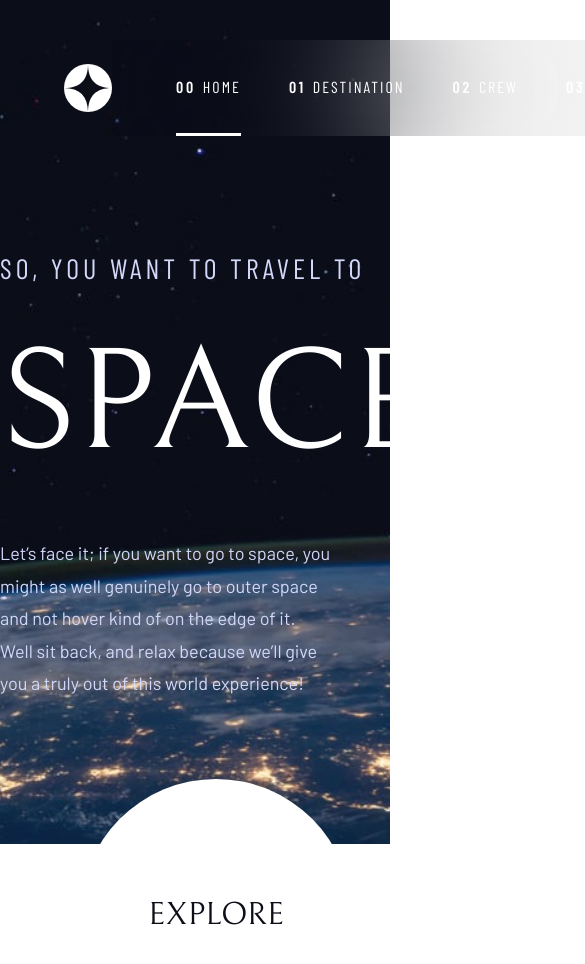
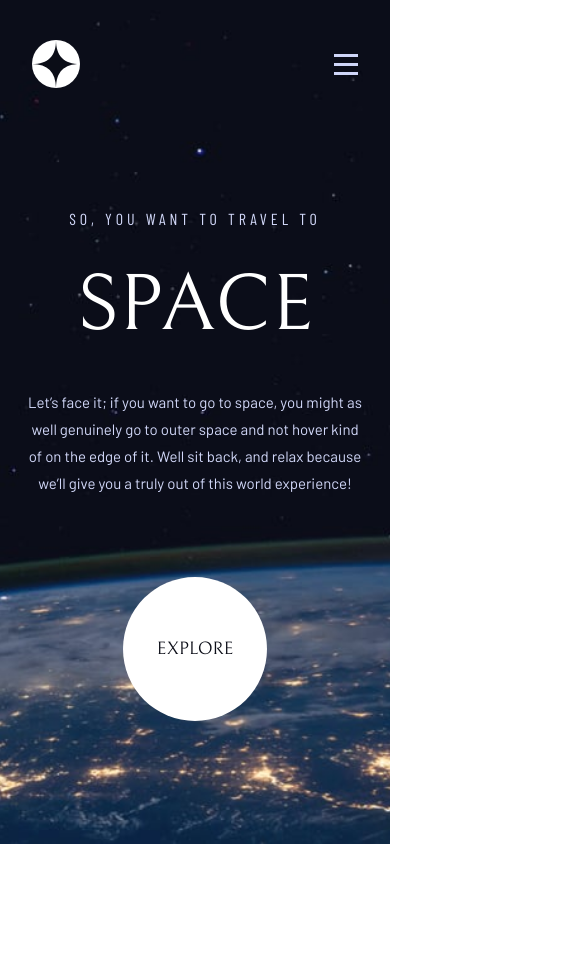
Before and after one commit to payman-hoseini/space-tourism-multi-page, a Next.js app: page / in a window 390 px wide. Shown: the top 964 px of the page, 585 px wide, since content can reach past the window. After the commit the page ends 844 px from the top, so only its background shows below. Built offline with nearby package versions, Linux system fonts and the light colour scheme.

Commit message:
home page responsive

```diff
--- a/src/app/components/header.tsx
+++ b/src/app/components/header.tsx
@@ -5,12 +5,12 @@ import TransitionLink from "./shared/transitionLink";
 export default function Header(){
 
     return (
-        <div className="flex justify-between items-center pt-10 pl-16">
+        <div className="flex justify-between items-center pt-10 md:pl-16 mx-8 md:mx-0">
             <div>
                 <svg xmlns="http://www.w3.org/2000/svg" width="48" height="48"><g fill="none" fillRule="evenodd"><circle cx="24" cy="24" r="24" fill="#FFF"/><path fill="#0B0D17" d="M24 0c0 16-8 24-24 24 15.718.114 23.718 8.114 24 24 0-16 8-24 24-24-16 0-24-8-24-24z"/></g></svg>
             </div>
             <div className="lg:w-[560px] lg:inline-block hidden h-[1px] bg-white bg-opacity-25 ml-16 -mr-8 z-10"></div>
-            <div className="bg-transparent/[0.05]">
+            <div className="bg-transparent/[0.05] md:block hidden">
                 <div className="text-white h-24  lg:w-[736px] md:w-[640px] flex items-center justify-end px-16 headerb">
                     <TransitionLink className="mr-12 flex items-center h-full border-b-[3px] border-b-transparent  hover:border-b-white/45 duration-700" href="/">
                       <>
@@ -34,6 +34,9 @@ export default function Header(){
                     </TransitionLink>
                 </div>
             </div>
+            <button className="md:hidden">
+              <svg xmlns="http://www.w3.org/2000/svg" width="24" height="21"><g fill="#D0D6F9" fill-rule="evenodd"><path d="M0 0h24v3H0zM0 9h24v3H0zM0 18h24v3H0z"/></g></svg>
+            </button>
         </div>
     )
 }
--- a/src/app/components/hero.tsx
+++ b/src/app/components/hero.tsx
@@ -5,15 +5,15 @@ import TransitionLink from "./shared/transitionLink";
 export default function Hero(){
     return (
         <div className="absolute lg:top-[30%] grid grid-cols-1 lg:place-items-end md:place-items-center lg:grid-cols-2 items-center md:mx-10 lg:mx-40 my-32 ">
-            <div className="md:text-center lg:text-start">
-                <h2 className="text-Blue-300 font-Barlow-Condensed text-[28px] leading-[.336] tracking-[4px]">SO, YOU WANT TO TRAVEL TO</h2>
-                <h2 className="font-Bellefair text-[144px] leading-normal text-white my-6">SPACE</h2>
-                <p className="text-Blue-300 font-Barlow leading-[1.8] text-lg text-balance">Let’s face it; if you want to go to space, you might as well genuinely go to outer space and not hover
+            <div className="text-center lg:text-start">
+                <h2 className="text-Blue-300 font-Barlow-Condensed md:text-[28px] text-base leading-[.336] tracking-[4px]">SO, YOU WANT TO TRAVEL TO</h2>
+                <h2 className="font-Bellefair md:text-[144px] text-[80px] leading-normal text-white my-6">SPACE</h2>
+                <p className="text-Blue-300 font-Barlow leading-[1.8] md:text-lg text-[15px] text-balance">Let’s face it; if you want to go to space, you might as well genuinely go to outer space and not hover
                     kind of on the edge of it. Well sit back, and relax because we’ll give you a truly out of this world experience!</p>
             </div>
-            <div className="text-right">
-                <TransitionLink href="/destination" className="inline-block align-middle px-20 py-20 text-Blue-900  rounded-full font-Bellefair text-[32px] duration-500 hover:bg-white/10 hover:text-Blue-900/50">
-                    <p className="w-[272px] h-[272px] bg-white rounded-full grid text-center items-center">EXPLORE</p>
+            <div className="md:text-right text-center">
+                <TransitionLink href="/destination" className="inline-block align-middle px-20 py-20 text-Blue-900  rounded-full font-Bellefair md:text-[32px] text-lg duration-500 hover:bg-white/10 hover:text-Blue-900/50">
+                    <p className="md:w-[272px] md:h-[272px] w-[144px] h-[144px] bg-white rounded-full grid text-center items-center">EXPLORE</p>
                 </TransitionLink>
             </div>
         </div>
--- a/src/app/components/techHero.tsx
+++ b/src/app/components/techHero.tsx
@@ -31,14 +31,14 @@ export default function TechHero({ File } : {File : PageFile}){
         }
     },[])
     return (
-        <div className="mt-6 lg:ml-40  h-[65%] grid lg:grid-cols-2  lg:gap-x-8">
+        <div className="lg:mt-6 md:mt-16 lg:ml-40  h-[65%] grid lg:grid-cols-2  lg:gap-x-8">
             <div className="flex lg:flex-row md:flex-col mx-10 lg:mx-0 md:order-last lg:order-first items-center">
-                <div className="lg:space-y-10 md:space-x-10 md:mt-8  lg:mr-16">
+                <div className="lg:space-y-10 lg:space-x-0 md:space-x-10 md:mt-8 lg:mr-16">
                     <button ref={btnLaunch} onClick={techSelector} className={`lg:w-[80px] lg:h-[80px] md:w-[56px] md:h-[56px] rounded-full  font-Bellefair lg:text-[32px] md:text-2xl border border-white/20 duration-700 hover:border-white ${techValue.name == "Launch vehicle" ? "bg-white text-Blue-900" : "text-white"}`}>1</button>
                     <button ref={btnPort} onClick={techSelector} className={`lg:w-[80px] lg:h-[80px] md:w-[56px] md:h-[56px] rounded-full  font-Bellefair lg:text-[32px] md:text-2xl border border-white/20 duration-700 hover:border-white ${techValue.name == "Spaceport" ? "bg-white text-Blue-900" : "text-white"}`}>2</button>
                     <button ref={btnCapsule} onClick={techSelector} className={`lg:w-[80px] lg:h-[80px] md:w-[56px] md:h-[56px] rounded-full  font-Bellefair lg:text-[32px] md:text-2xl border border-white/20 duration-700 hover:border-white ${techValue.name == "Space capsule" ? "bg-white text-Blue-900" : "text-white"}`}>3</button>
                 </div>
-                <div className="md:mt-10 lg:mt-0 text-center">
+                <div className="md:mt-10 lg:mt-0 md:text-center lg:text-start">
                     <h2 className="font-Bellefair lg:text-[32px] md:text-2xl text-white/50">THE TERMINOLOGY...</h2>
                     <h2 className="mt-4 lg:mb-6 md:mb-4 font-Bellefair text-white lg:text-[56px] md:text-[40px]">{techValue.name.toUpperCase()}</h2>
                     <p className="text-Blue-300 font-Barlow leading-[1.8] lg:text-lg md:text-base">{techValue.description}</p>
```
